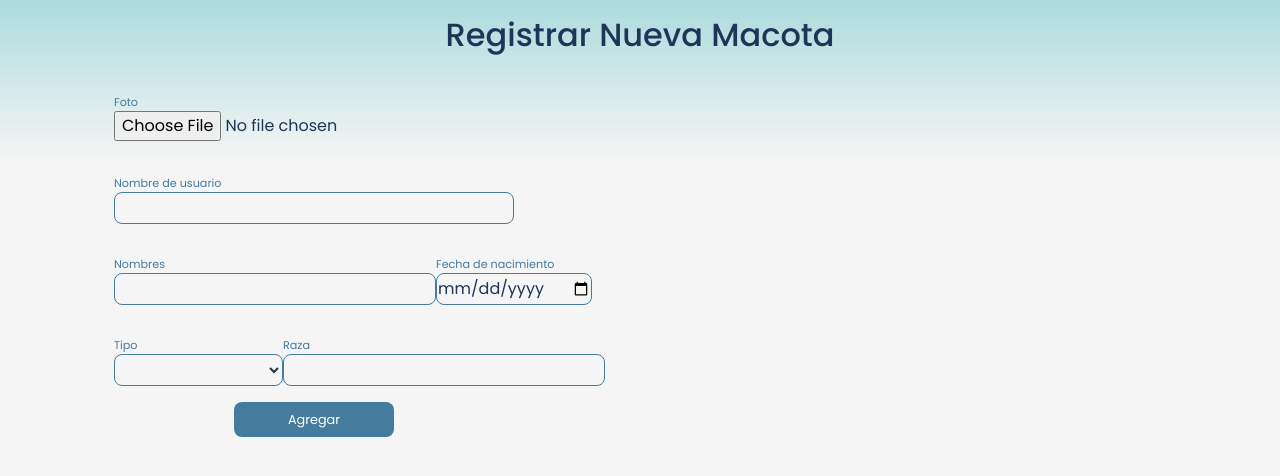
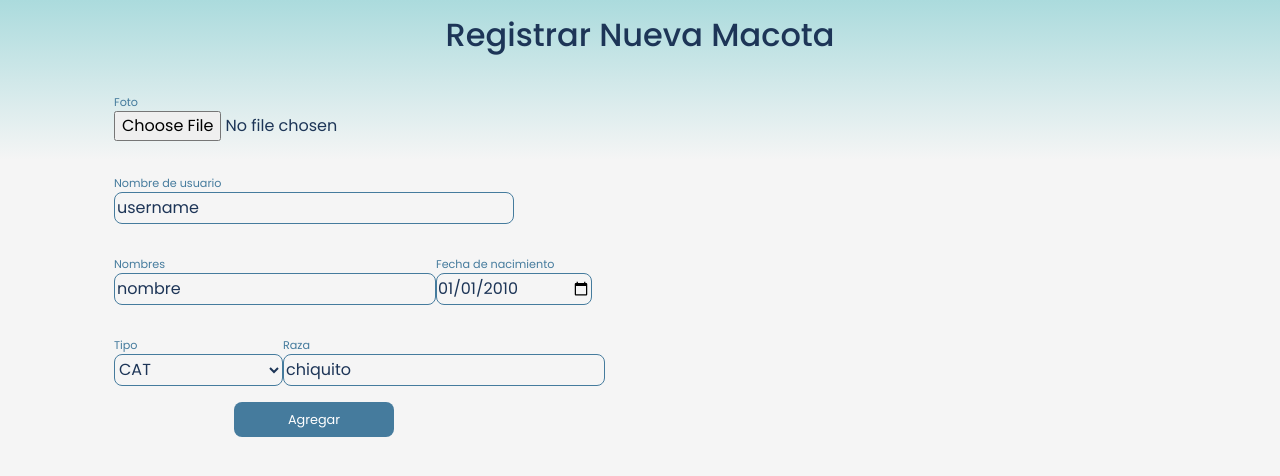
Before and after one commit to Petsgram/petsgram, a Vue app in the folder gui/: page /modal in a window 1280 px wide. Shown: the top 476 px of the page. Built offline with nearby package versions, Linux system fonts and the light colour scheme; sample sign-in values are in the browser's storage; a web font is replaced by a local one; what @vue/apollo-option would draw is missing.

Commit message:
Crear mascota completa

```diff
--- a/gui/src/components/ModalContentCreatePet.vue
+++ b/gui/src/components/ModalContentCreatePet.vue
@@ -14,6 +14,7 @@
               name="photo"
               id="photo"
               v-on:change="onFileChange"
+              required
             />
           </div>
           <div class="container-field">
@@ -44,10 +45,16 @@
         <div class="container-group">
           <div class="container-field">
             <label for="type">Tipo</label>
-            <select name="type" id="type" v-model="pet.typePet">
+            <select
+              name="type"
+              id="type"
+              v-model="pet.type"
+              v-on:change="showEvent($event)"
+            >
+              >
               <option value="" disabled>Seleccione un tipo</option>
-              <option :key="type" v-for="type in types" :value="type.id">
-                {{ type }}
+              <option :key="t" v-for="t in this.types">
+                {{ t }}
               </option>
             </select>
           </div>
@@ -58,7 +65,13 @@
         </div>
         <!-- Botón para crear -->
         <div class="container-field-btn">
-          <button class="btn-primary" v-on:click="createPet">Agregar</button>
+          <button
+            id="btn-create-pet"
+            class="btn-primary"
+            v-on:click="createPet"
+          >
+            Agregar
+          </button>
         </div>
       </div>
     </div>
@@ -73,11 +86,11 @@ export default {
     return {
       pet: {
         image: null,
-        username: "",
-        name: "",
-        birthdate: "",
-        typePet: "DOG",
-        breed: "",
+        username: "username",
+        name: "nombre",
+        birthdate: "2010-01-01",
+        type: "CAT",
+        breed: "chiquito",
       },
       types: ["DOG", "CAT", "BIRD", "RABBIT", "OTHER"],
       breeds: [],
@@ -85,9 +98,21 @@ export default {
     };
   },
   methods: {
+    closeModal() {
+      this.$emit("close");
+    },
+    showEvent(event) {
+      console.log(event.target.value);
+      this.pet.type = event.target.value;
+      console.log(this.pet);
+    },
     onFileChange(e) {
-      console.log(e);
       this.pet.image = e.target.files[0];
+      if (this.pet.image != null) {
+        document
+          .getElementById("btn-create-pet")
+          .setAttribute("data-bs-dismiss", "modal");
+      }
     },
     createPet: function () {
       const formData = new FormData();
@@ -95,15 +120,16 @@ export default {
       formData.append("username", this.pet.username);
       formData.append("name", this.pet.name);
       formData.append("birthdate", this.pet.birthdate);
-      formData.append("type", this.pet.typePet);
+      formData.append("type", this.pet.type);
       formData.append("breed", this.pet.breed);
       formData.append("usernameOwner", this.$props.username);
       let a = formData.entries();
       for (let pair of a) {
         console.log(pair[0] + ": " + pair[1]);
       }
-      console.log(this.pet);
-      this.$emit("createPet", formData);
+      if (this.pet.image != null) {
+        this.$emit("createPet", formData);
+      } else alert("Debe seleccionar una foto");
     },
   },
 };
--- a/gui/src/views/Principal.vue
+++ b/gui/src/views/Principal.vue
@@ -1,7 +1,11 @@
 <template>
   <!-- Start: Container -->
-  <ModalComponent>
-    <ModalContentCreatePet @createPet="createPet" :username="this.user" />
+  <ModalComponent @close="close">
+    <ModalContentCreatePet
+      @close="close"
+      @createPet="createPet"
+      :username="this.user"
+    />
   </ModalComponent>
   <div class="container">
     <header>
@@ -69,7 +73,7 @@ import jwt_decode from "jwt-decode";
 import ModalComponent from "../components/ModalComponent";
 import ModalContentCreatePet from "@/components/ModalContentCreatePet";
 import { forgetCache } from "@apollo/client/cache/inmemory/reactiveVars";
-
+import { Modal } from "bootstrap";
 export default {
   name: "PrincipalView",
   components: {
@@ -83,6 +87,17 @@ export default {
     };
   },
   methods: {
+    close: async function () {
+      let myModal = new Modal(document.getElementById("modal"), {
+        keyboard: false,
+      });
+
+      myModal.hide();
+      // const modalsBackdrops = document.getElementsByClassName("modal-backdrop");
+      // for (let i = 0; i < modalsBackdrops.length; i++) {
+      //   document.body.removeChild(modalsBackdrops[i]);
+      // }
+    },
     createPet: async function (pet) {
       console.log("multipart", pet);
       await fetch("https://petsgram-pets.herokuapp.com/pets", {
```
